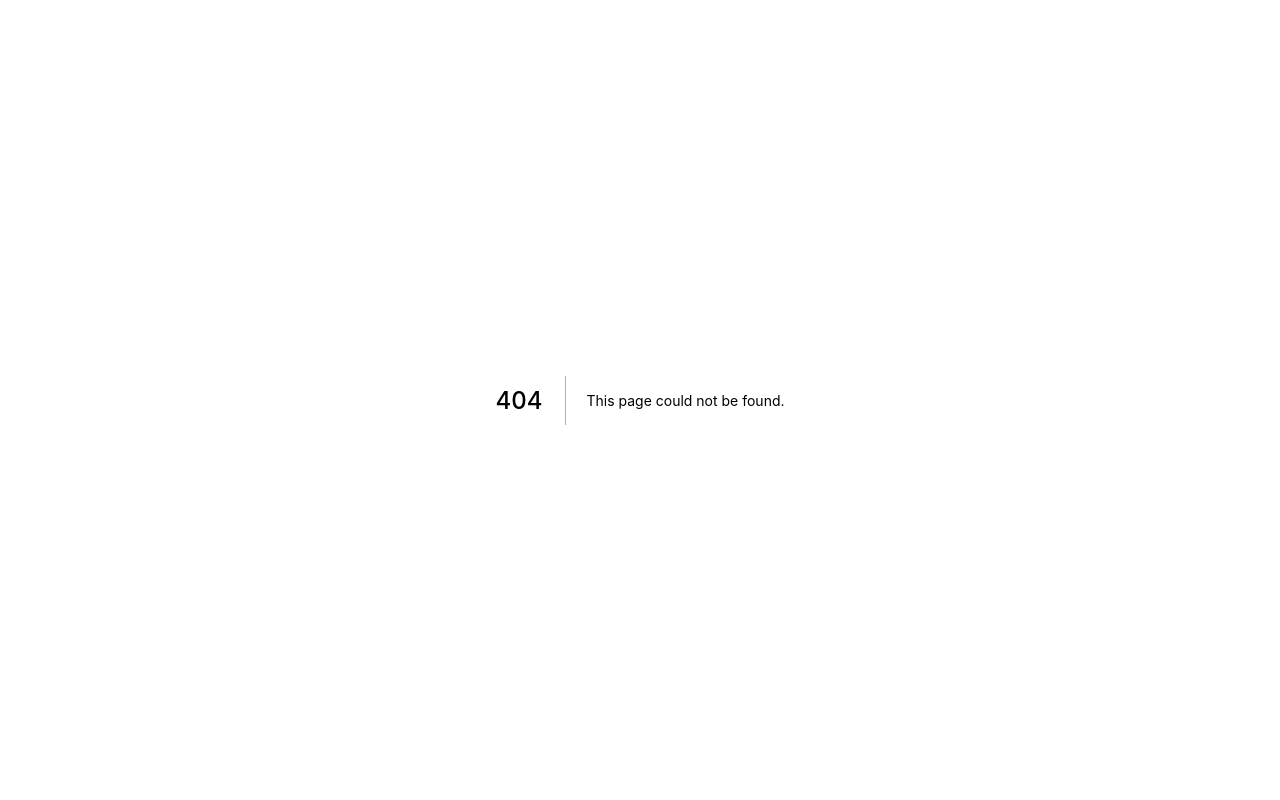
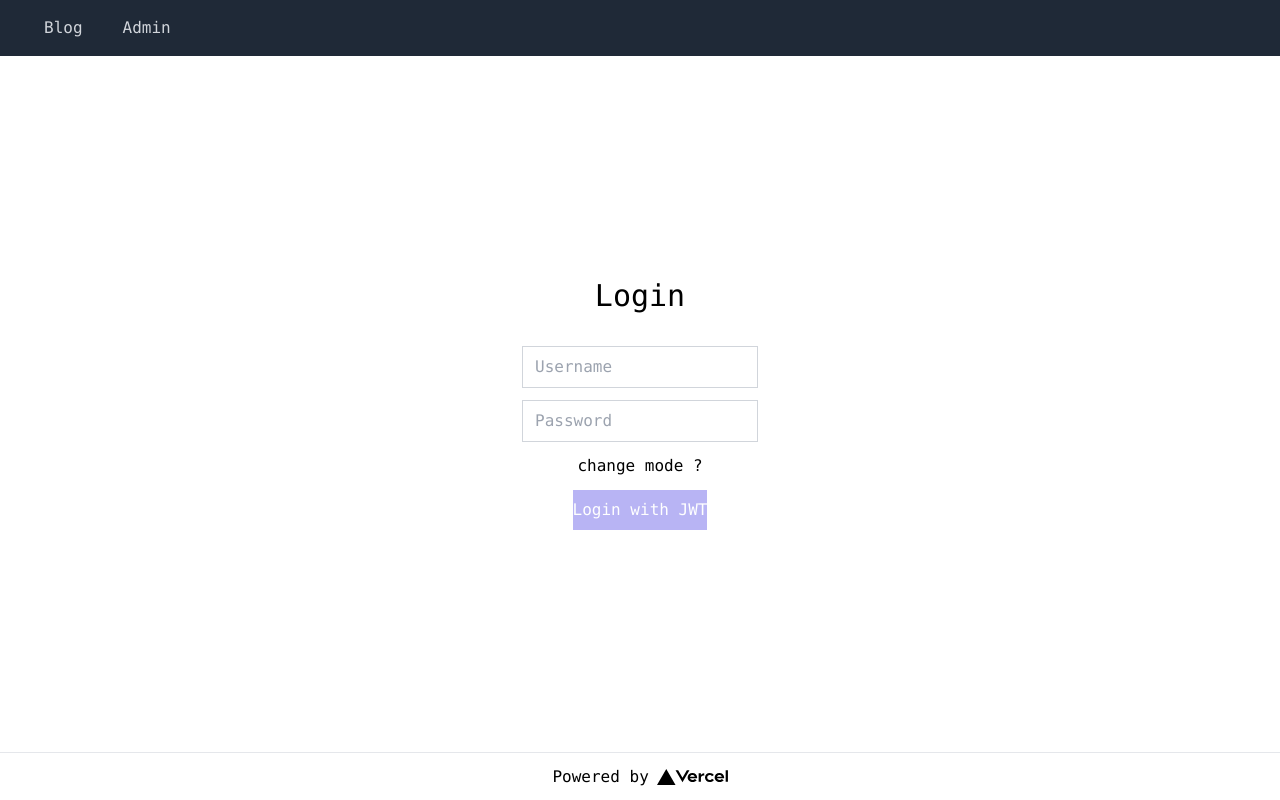
Before and after one commit to nabesuke5098/nextjs_blog, a Next.js app: page /admin-page in a window 1280 px wide. Before the commit this address had no page. Built offline with nearby package versions, Linux system fonts and the light colour scheme.

Commit message:
[add]admin-page.tsx

```diff
--- a/components/Layout.tsx
+++ b/components/Layout.tsx
@@ -23,7 +23,7 @@
                   Blog
                 </a>
               </Link>
-              <Link href="/blog-page">
+              <Link href="/admin-page">
                 <a
                   data-testid="admin-nav"
                   className="text-gray-300 hover:bg-gray-700 px-3 py-2 rounded"
--- /dev/null
+++ b/pages/admin-page.tsx
@@ -0,0 +1,12 @@
+import Auth from '../components/Auth'
+import Layout from '../components/Layout'
+
+const AdminPage: React.FC = () => {
+  return (
+    <Layout title="Admin">
+      <Auth />
+    </Layout>
+  )
+}
+
+export default AdminPage
```
